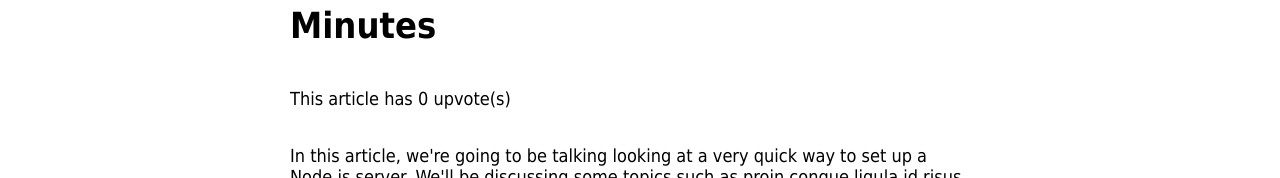
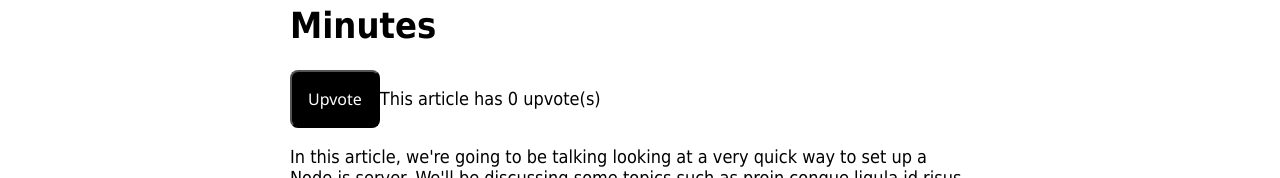
Before and after one commit to jemishkevadiya/My_Blog, a React (Create React App) app: page /articles/learn-node in a window 1280 px wide. Shown: the part 221-399 px from the top of the page. Built offline with nearby package versions, Linux system fonts and the light colour scheme; no server answers.

Commit message:
Created an upvote button

```diff
--- a/src/pages/ArticlePage.js
+++ b/src/pages/ArticlePage.js
@@ -22,6 +22,12 @@
     }, []);
     const article = articles.find(article => article.name === articleId);
 
+    const addUpvote = async () => {
+        const response = await axios.put(`/api/articles/${articleId}/upvote`);
+        const updatedArticle = response.data;
+        setArticleInfo(updatedArticle);
+    }
+
     if (!article) {
         return <NotFoundPage />
     }
@@ -29,7 +35,10 @@
     return (
         <>
         <h1>{article.title}</h1>
-        <p>This article has {articleInfo.upvotes} upvote(s)</p>
+        <div className='upvotes-section'>
+            <button onClick={addUpvote}>Upvote</button>
+            <p>This article has {articleInfo.upvotes} upvote(s)</p>
+        </div>
         {article.content.map((paragraph, i) => (
             <p key={i}>{paragraph}</p>
         ))}
```
